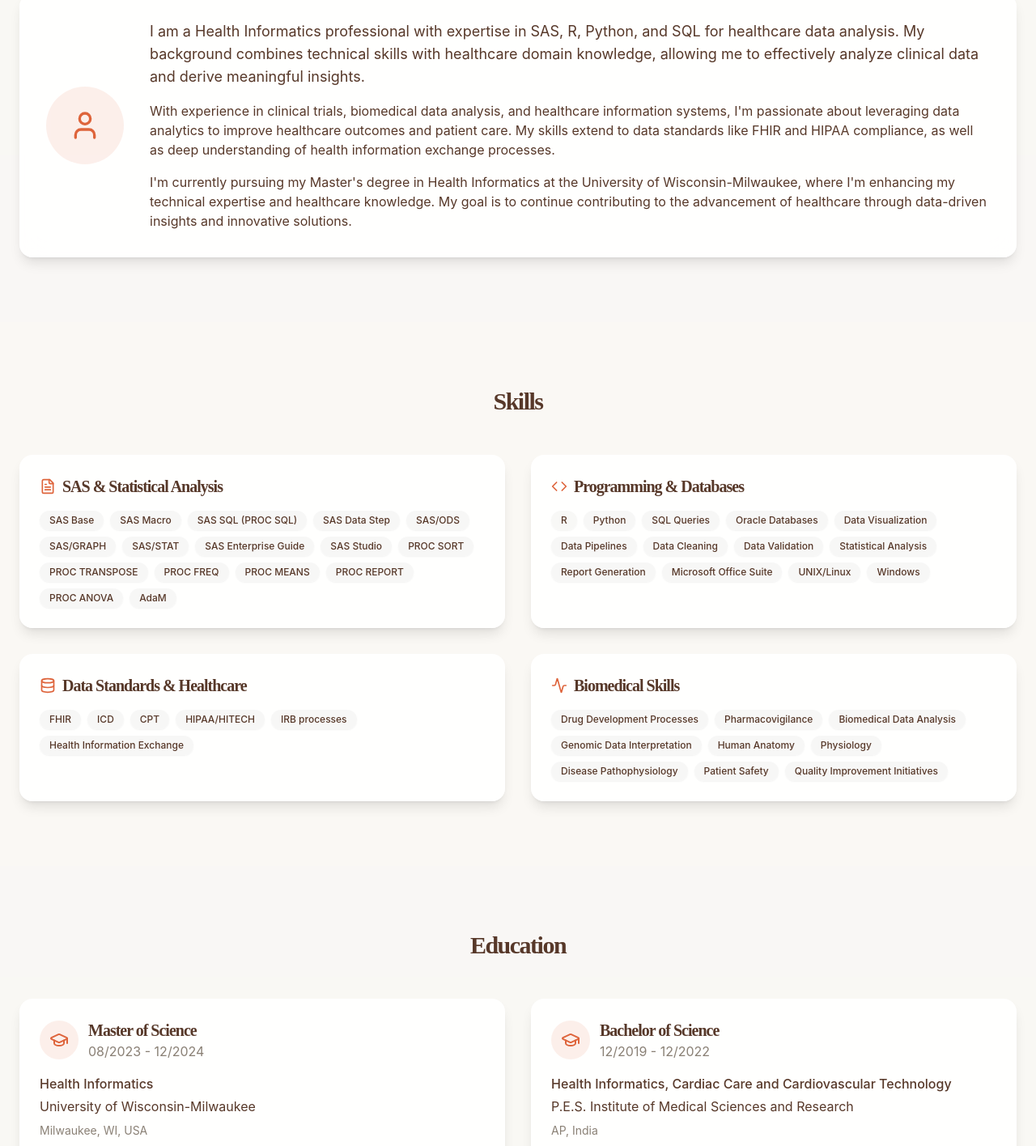
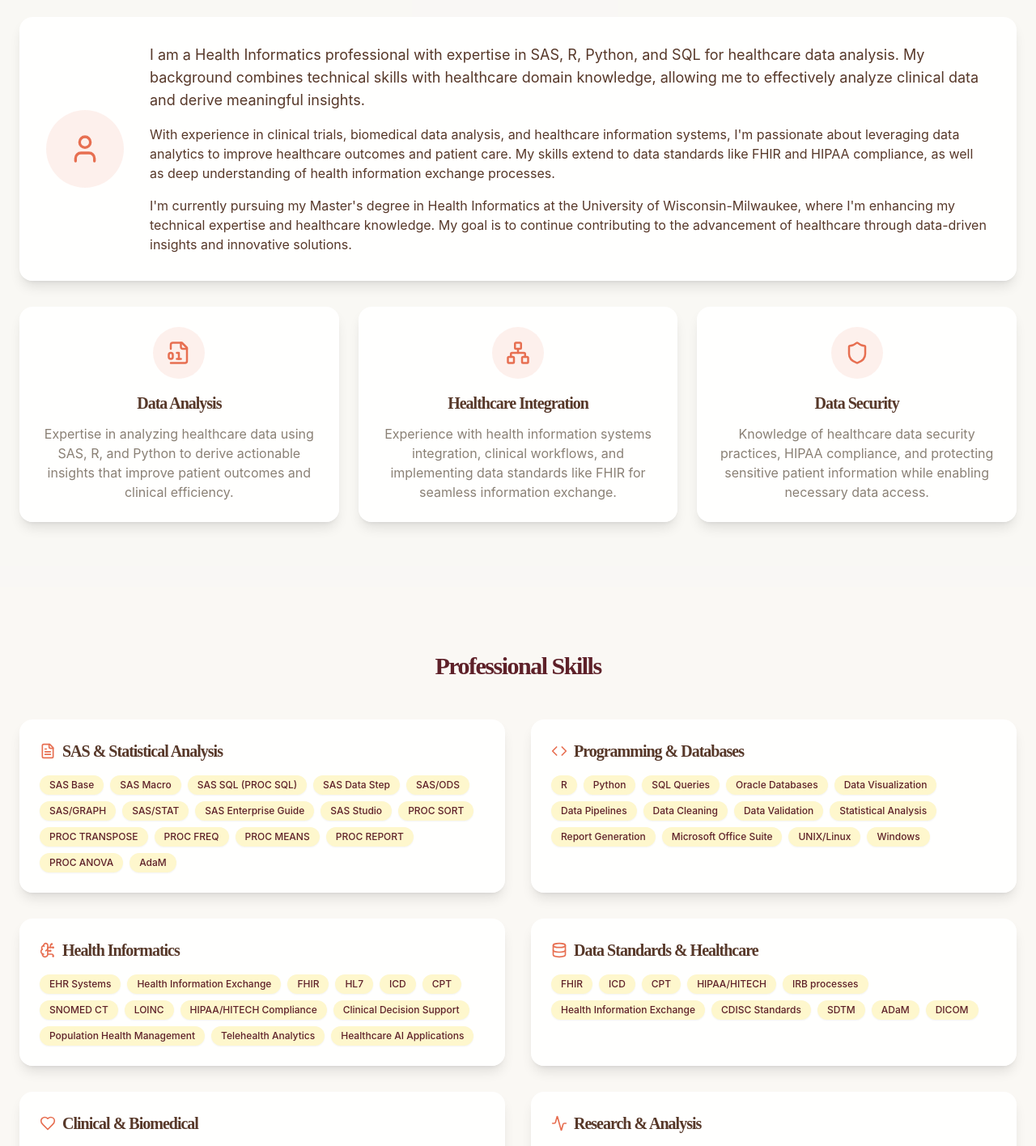
Before and after one commit to sindhup0102/sindhuresume, a React (Vite) app: page / in a window 1280 px wide. Shown: the part 1080-2496 px from the top of the page at 81% size. Built offline with nearby package versions, Linux system fonts and the light colour scheme.

Commit message:
Design portfolio website
This commit implements a portfolio website for a Health Informatics professional.  The website includes sections for a hero, about, skills, education, projects, and certifications.

```diff
--- a/src/components/About.tsx
+++ b/src/components/About.tsx
@@ -1,6 +1,6 @@
 
 import React, { useEffect, useRef } from 'react';
-import { User } from 'lucide-react';
+import { User, FileDigit, Network, Shield } from 'lucide-react';
 
 const About = () => {
   const containerRef = useRef<HTMLDivElement>(null);
@@ -29,15 +29,16 @@ const About = () => {
   return (
     <section id="about" className="py-20 px-6 bg-secondary/30">
       <div className="max-w-7xl mx-auto">
-        <h2 className="text-3xl font-bold mb-12 text-center">About Me</h2>
+        <h2 className="text-3xl font-bold mb-12 text-center font-italiana text-italian-chianti">About Me</h2>
 
         <div
           ref={containerRef}
-          className="section-container glassmorphism rounded-2xl p-8 animate-fade-in opacity-0"
+          className="section-container"
         >
+          <div className="glassmorphism rounded-2xl p-8 animate-fade-in opacity-0 mb-8">
             <div className="flex flex-col md:flex-row gap-8 items-center">
-            <div className="w-24 h-24 rounded-full flex items-center justify-center bg-primary/10 flex-shrink-0">
-              <User className="text-primary" size={40} />
+              <div className="w-24 h-24 rounded-full flex items-center justify-center bg-italian-terracotta/10 flex-shrink-0">
+                <User className="text-italian-terracotta" size={40} />
               </div>
 
               <div className="space-y-4">
@@ -62,6 +63,45 @@ const About = () => {
               </div>
             </div>
           </div>
+
+          <div className="grid grid-cols-1 md:grid-cols-3 gap-6">
+            <div className="glassmorphism rounded-2xl p-6 animate-fade-in opacity-0" style={{ animationDelay: '0.2s', animationFillMode: 'forwards' }}>
+              <div className="flex flex-col items-center text-center">
+                <div className="w-16 h-16 rounded-full flex items-center justify-center bg-italian-terracotta/10 mb-4">
+                  <FileDigit className="text-italian-terracotta" size={30} />
+                </div>
+                <h3 className="text-xl font-semibold mb-3 font-italiana">Data Analysis</h3>
+                <p className="text-muted-foreground">
+                  Expertise in analyzing healthcare data using SAS, R, and Python to derive actionable insights that improve patient outcomes and clinical efficiency.
+                </p>
+              </div>
+            </div>
+
+            <div className="glassmorphism rounded-2xl p-6 animate-fade-in opacity-0" style={{ animationDelay: '0.4s', animationFillMode: 'forwards' }}>
+              <div className="flex flex-col items-center text-center">
+                <div className="w-16 h-16 rounded-full flex items-center justify-center bg-italian-terracotta/10 mb-4">
+                  <Network className="text-italian-terracotta" size={30} />
+                </div>
+                <h3 className="text-xl font-semibold mb-3 font-italiana">Healthcare Integration</h3>
+                <p className="text-muted-foreground">
+                  Experience with health information systems integration, clinical workflows, and implementing data standards like FHIR for seamless information exchange.
+                </p>
+              </div>
+            </div>
+
+            <div className="glassmorphism rounded-2xl p-6 animate-fade-in opacity-0" style={{ animationDelay: '0.6s', animationFillMode: 'forwards' }}>
+              <div className="flex flex-col items-center text-center">
+                <div className="w-16 h-16 rounded-full flex items-center justify-center bg-italian-terracotta/10 mb-4">
+                  <Shield className="text-italian-terracotta" size={30} />
+                </div>
+                <h3 className="text-xl font-semibold mb-3 font-italiana">Data Security</h3>
+                <p className="text-muted-foreground">
+                  Knowledge of healthcare data security practices, HIPAA compliance, and protecting sensitive patient information while enabling necessary data access.
+                </p>
+              </div>
+            </div>
+          </div>
+        </div>
       </div>
     </section>
   );
--- a/src/components/Hero.tsx
+++ b/src/components/Hero.tsx
@@ -1,3 +1,4 @@
+
 import React, { useEffect, useRef, useState } from 'react';
 import { ArrowDown, Briefcase, Github, Linkedin, Mail, Phone } from 'lucide-react';
 import { Button } from '@/components/ui/button';
@@ -79,7 +80,7 @@ const Hero = () => {
       id="home"
       className="min-h-screen flex items-center justify-center pt-20 px-6 bg-gradient-to-b from-italian-cream/50 to-background"
       style={{
-        backgroundImage: 'url("https://images.unsplash.com/photo-1523906834658-6e24ef2386f9?ixlib=rb-4.0.3&ixid=M3wxMjA3fDB8MHxwaG90by1wYWdlfHx8fGVufDB8fHx8fA%3D%3D&auto=format&fit=crop&w=2030&q=80")',
+        backgroundImage: 'url("https://images.unsplash.com/photo-1526724132975-731d24e189ce?ixlib=rb-4.0.3&ixid=M3wxMjA3fDB8MHxwaG90by1wYWdlfHx8fGVufDB8fHx8fA%3D%3D&auto=format&fit=crop&w=2070&q=80")',
         backgroundSize: 'cover',
         backgroundPosition: 'center',
         backgroundBlendMode: 'overlay',
@@ -168,8 +169,9 @@ const Hero = () => {
             <h3 className="text-xl font-italiana">Professional Summary</h3>
           </div>
           <p className="text-lg leading-relaxed text-italian-chianti/90">
-            Health Informatics professional with expertise in SAS, R, Python, and SQL.
-            Specialized in healthcare data analysis, clinical trials, and biomedical data interpretation.
+            Dedicated Health Informatics professional specializing in healthcare data analysis using SAS, R, Python, and SQL.
+            Expert in leveraging data analytics to improve healthcare outcomes through clinical trials analysis,
+            biomedical data interpretation, and health information systems optimization.
           </p>
         </div>
 
--- a/src/components/Skills.tsx
+++ b/src/components/Skills.tsx
@@ -1,6 +1,6 @@
 
 import React, { useEffect, useRef } from 'react';
-import { Database, Code, Activity, FileText } from 'lucide-react';
+import { Database, Code, Activity, FileText, Heart, BrainCircuit } from 'lucide-react';
 
 const Skills = () => {
   const containerRef = useRef<HTMLDivElement>(null);
@@ -29,7 +29,7 @@ const Skills = () => {
   const skillCategories = [
     {
       title: "SAS & Statistical Analysis",
-      icon: <FileText className="text-primary" size={20} />,
+      icon: <FileText className="text-italian-terracotta" size={20} />,
       skills: [
         "SAS Base", "SAS Macro", "SAS SQL (PROC SQL)", "SAS Data Step",
         "SAS/ODS", "SAS/GRAPH", "SAS/STAT", "SAS Enterprise Guide",
@@ -39,7 +39,7 @@ const Skills = () => {
     },
     {
       title: "Programming & Databases",
-      icon: <Code className="text-primary" size={20} />,
+      icon: <Code className="text-italian-terracotta" size={20} />,
       skills: [
         "R", "Python", "SQL Queries", "Oracle Databases",
         "Data Visualization", "Data Pipelines", "Data Cleaning",
@@ -48,21 +48,42 @@ const Skills = () => {
       ]
     },
     {
-      title: "Data Standards & Healthcare",
-      icon: <Database className="text-primary" size={20} />,
+      title: "Health Informatics",
+      icon: <BrainCircuit className="text-italian-terracotta" size={20} />,
       skills: [
-        "FHIR", "ICD", "CPT", "HIPAA/HITECH",
-        "IRB processes", "Health Information Exchange"
+        "EHR Systems", "Health Information Exchange", "FHIR", "HL7",
+        "ICD", "CPT", "SNOMED CT", "LOINC", "HIPAA/HITECH Compliance",
+        "Clinical Decision Support", "Population Health Management",
+        "Telehealth Analytics", "Healthcare AI Applications"
       ]
     },
     {
-      title: "Biomedical Skills",
-      icon: <Activity className="text-primary" size={20} />,
+      title: "Data Standards & Healthcare",
+      icon: <Database className="text-italian-terracotta" size={20} />,
       skills: [
-        "Drug Development Processes", "Pharmacovigilance",
-        "Biomedical Data Analysis", "Genomic Data Interpretation",
-        "Human Anatomy", "Physiology", "Disease Pathophysiology",
-        "Patient Safety", "Quality Improvement Initiatives"
+        "FHIR", "ICD", "CPT", "HIPAA/HITECH",
+        "IRB processes", "Health Information Exchange",
+        "CDISC Standards", "SDTM", "ADaM", "DICOM"
+      ]
+    },
+    {
+      title: "Clinical & Biomedical",
+      icon: <Heart className="text-italian-terracotta" size={20} />,
+      skills: [
+        "Clinical Workflow Analysis", "Clinical Trials Data Management",
+        "Pharmacovigilance", "Biomedical Data Analysis",
+        "Genomic Data Interpretation", "Patient Safety Analytics",
+        "Clinical Quality Metrics", "Healthcare Process Improvement"
+      ]
+    },
+    {
+      title: "Research & Analysis",
+      icon: <Activity className="text-italian-terracotta" size={20} />,
+      skills: [
+        "Research Design", "Cohort Analysis", "Predictive Modeling",
+        "Outcomes Research", "Evidence-Based Medicine",
+        "Health Services Research", "Clinical Effectiveness",
+        "Risk Stratification", "Quality Improvement", "Data Mining"
       ]
     }
   ];
@@ -70,7 +91,7 @@ const Skills = () => {
   return (
     <section id="skills" className="py-20 px-6">
       <div className="max-w-7xl mx-auto">
-        <h2 className="text-3xl font-bold mb-12 text-center">Skills</h2>
+        <h2 className="text-3xl font-bold mb-12 text-center font-italiana text-italian-chianti">Professional Skills</h2>
 
         <div
           ref={containerRef}
@@ -84,14 +105,14 @@ const Skills = () => {
             >
               <div className="flex items-center gap-2 mb-4">
                 {category.icon}
-                <h3 className="text-xl font-semibold">{category.title}</h3>
+                <h3 className="text-xl font-semibold font-italiana">{category.title}</h3>
               </div>
 
               <div className="flex flex-wrap gap-2">
                 {category.skills.map((skill, skillIndex) => (
                   <span
                     key={skillIndex}
-                    className="pill hover:bg-primary/10 hover:scale-105"
+                    className="pill bg-italian-cream hover:bg-italian-terracotta/10 hover:scale-105 text-italian-chianti"
                   >
                     {skill}
                   </span>
```
Lines whose indentation alone changed are shown as unchanged.
